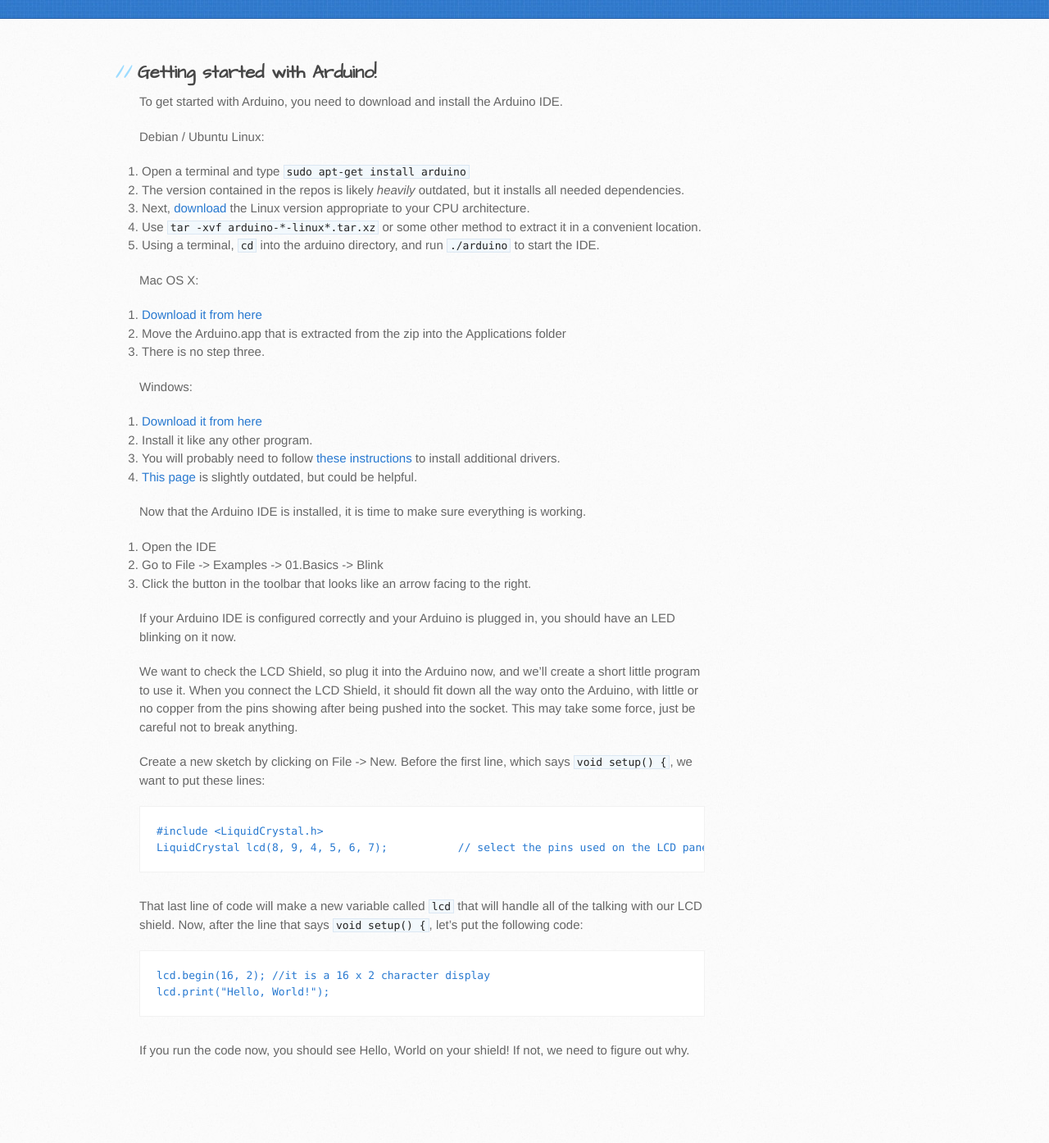
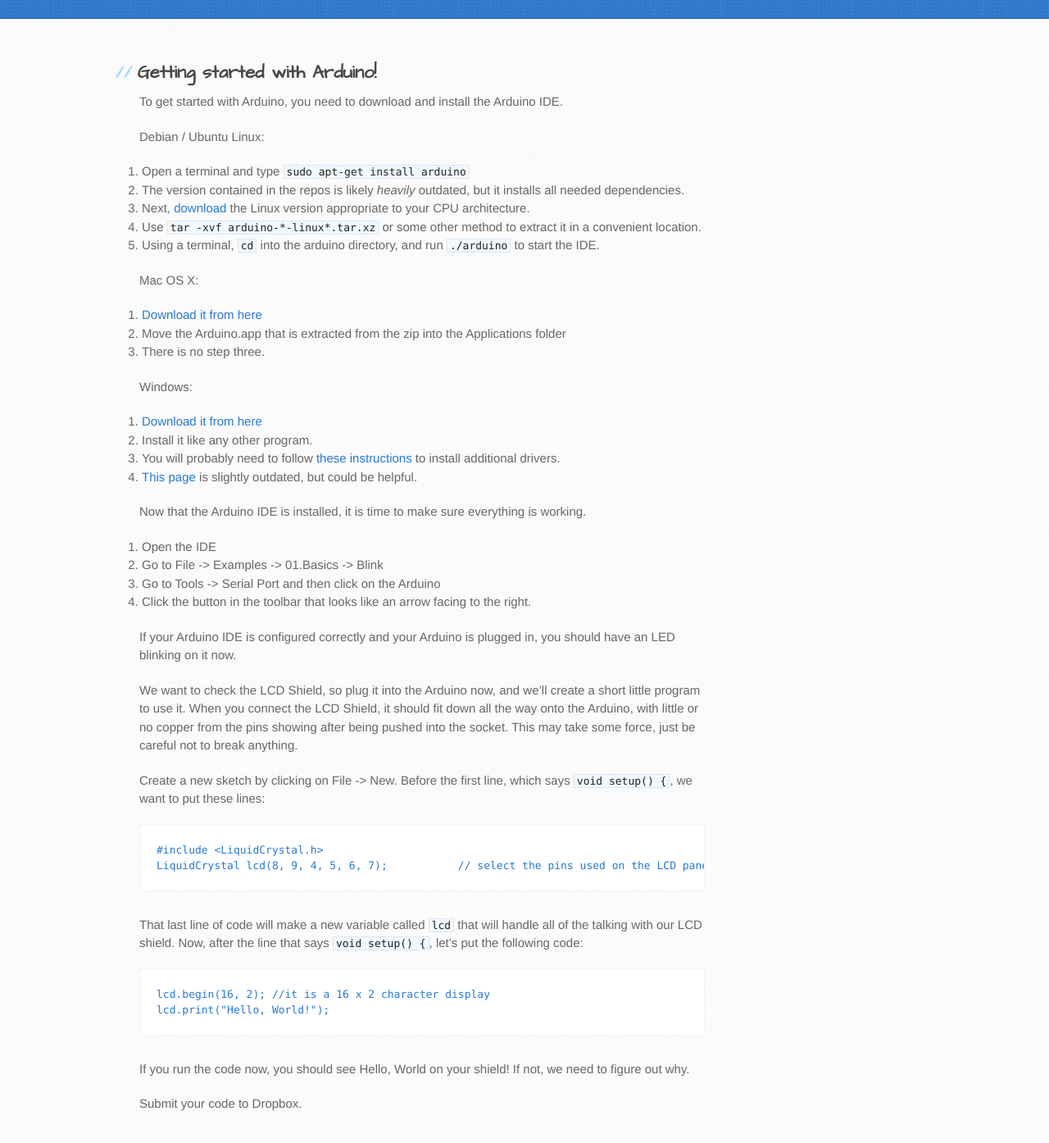
Before and after one commit to TTU-CSC/ttu-csc.github.com, a Jekyll site: the page built from _posts/2015-05-11-getting-started.markdown, in a window 1280 px wide and 1400 px high, scrolled down 178 px. Shown: the top 1394 px of the window at 82% size. Built offline with Jekyll 4.4.1, drawn with Linux system fonts in a browser that asks for light colours; before the commit the page ends 1513 px from its top, so only the background shows below that.

Commit message:
Update 2015-05-11-getting-started.markdown

```diff
--- a/_posts/2015-05-11-getting-started.markdown
+++ b/_posts/2015-05-11-getting-started.markdown
@@ -32,6 +32,7 @@
 
 1. Open the IDE
 2. Go to File -> Examples -> 01.Basics -> Blink
+3. Go to Tools -> Serial Port and then click on the Arduino
 3. Click the button in the toolbar that looks like an arrow facing to the right.
 
 If your Arduino IDE is configured correctly and your Arduino is plugged in, you should have an LED blinking on it now.
@@ -50,6 +51,8 @@
 
 If you run the code now, you should see Hello, World on your shield! If not, we need to figure out why.
 
+Submit your code to Dropbox.
+
 [ArduinoIDE]:         http://www.arduino.cc/en/Main/Software
 [Instructions]:       http://www.arduino.cc/en/Guide/Windows#toc4
 [ScreenshotTutorial]: http://www.arduino.cc/en/Guide/UnoDriversWindowsXP
```
